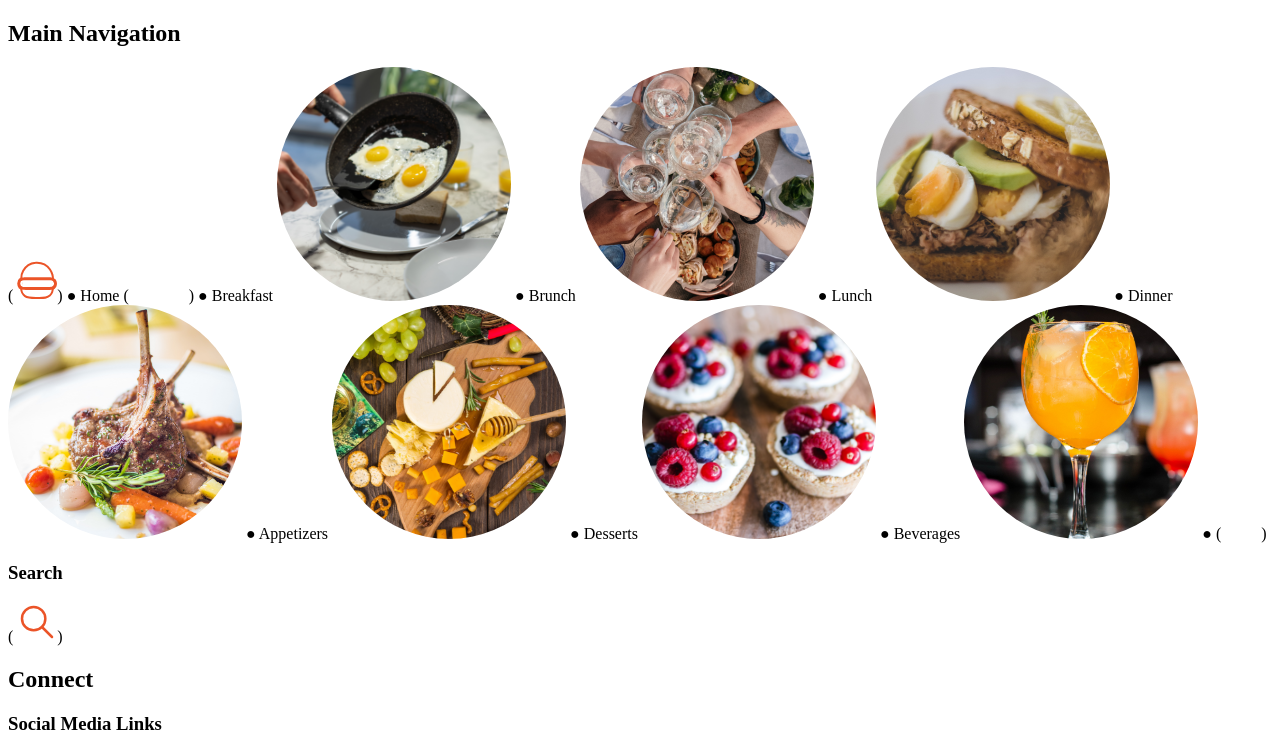
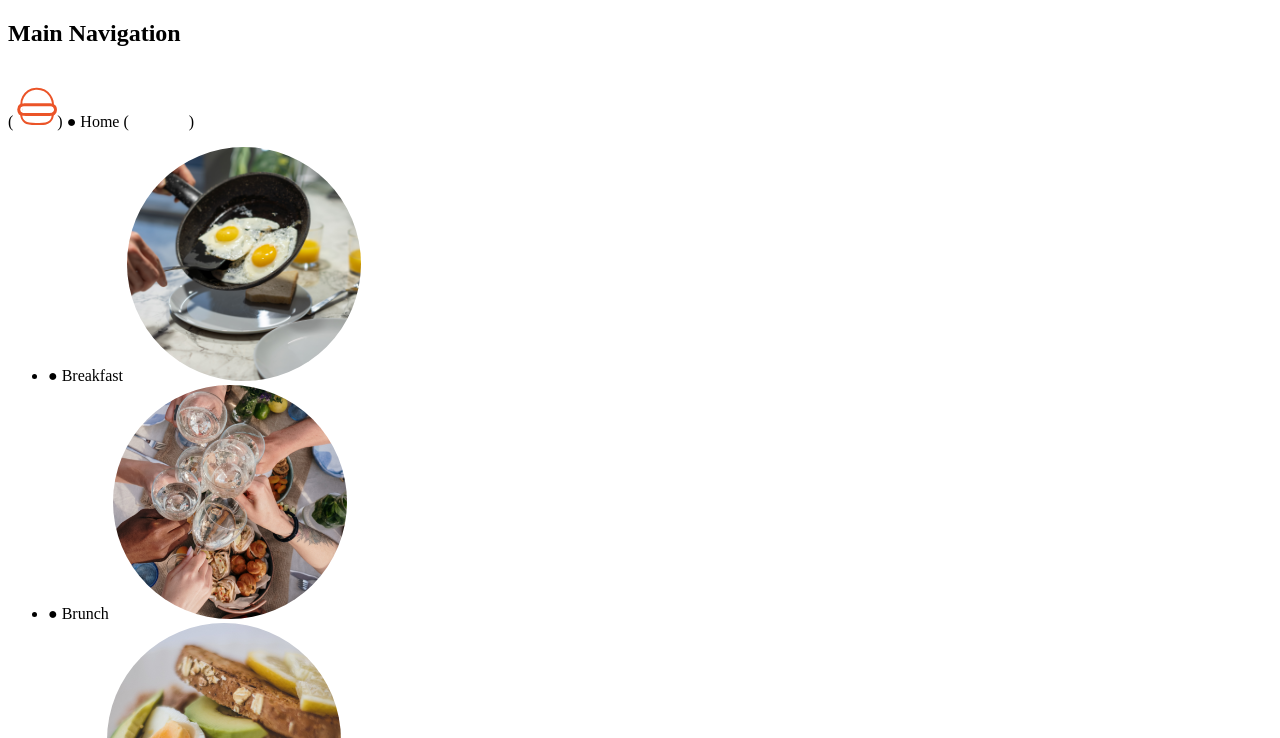
Before and after one commit to Fatimux/Recipe, a plain HTML site: page index.html in a window 1280 px wide. Shown: the part 2008-2746 px from the top of the page. Drawn offline with Linux system fonts and the light colour scheme.

Commit message:
ul lists added

```diff
--- a/index.html
+++ b/index.html
@@ -99,19 +99,22 @@
         <path d="M20 15v6h-1v-3" />
         <line x1="8" y1="12" x2="8" y2="18" />
       </svg>)
-    ●	Breakfast <img src="images/breakfast.png" alt="necessary for your health">
-    ●	Brunch <img src="images/brunch.png" alt="we all love brunch">
-    ●	Lunch <img src="images/lunch.png" alt="love lunch">
-    ●	Dinner <img src="images/dinner.png" alt="delightful dinner">
-    ●	Appetizers <img src="images/appetizers.png" alt="always rooms for some appetizers">
-    ●	Desserts <img src="images/desserts.png" alt="there is also even more room for dessert">
-    ●	Beverages <img src="images/beverages.png" alt="quenches ">
-    ●	(<svg xmlns="http://www.w3.org/2000/svg" class="icon icon-tabler icon-tabler-user-circle" width="40" height="40" viewBox="0 0 24 24" stroke-width="1.5" stroke="#ffffff" fill="none" stroke-linecap="round" stroke-linejoin="round">
+      <ul class="images">
+    <li>●	Breakfast <img src="images/breakfast.png" alt="necessary for your health"></li>
+    <li>●	Brunch <img src="images/brunch.png" alt="we all love brunch"></li>
+    <li>●	Lunch <img src="images/lunch.png" alt="love lunch"></li>
+    <li>●	Dinner <img src="images/dinner.png" alt="delightful dinner"></li>
+    <li>●	Appetizers <img src="images/appetizers.png" alt="always rooms for some appetizers"></li>
+    <li>●	Desserts <img src="images/desserts.png" alt="there is also even more room for dessert"></li>
+    <li>●	Beverages <img src="images/beverages.png" alt="quenches "></li>
+    <li>● <svg xmlns="http://www.w3.org/2000/svg" class="icon icon-tabler icon-tabler-user-circle" width="40" height="40" viewBox="0 0 24 24" stroke-width="1.5" stroke="#ffffff" fill="none" stroke-linecap="round" stroke-linejoin="round"></svg>
         <path stroke="none" d="M0 0h24v24H0z" fill="none"/>
         <circle cx="12" cy="12" r="9" />
         <circle cx="12" cy="10" r="3" />
         <path d="M6.168 18.849a4 4 0 0 1 3.832 -2.849h4a4 4 0 0 1 3.834 2.855" />
-      </svg>)
+      </svg></li>
+    </ul>
+
     <h3>Search </h3>( <svg xmlns="http://www.w3.org/2000/svg" class="icon icon-tabler icon-tabler-search" width="40" height="40" viewBox="0 0 24 24" stroke-width="1.5" stroke="#EB5428" fill="none" stroke-linecap="round" stroke-linejoin="round">
         <path stroke="none" d="M0 0h24v24H0z" fill="none"/>
         <circle cx="10" cy="10" r="7" />
```
